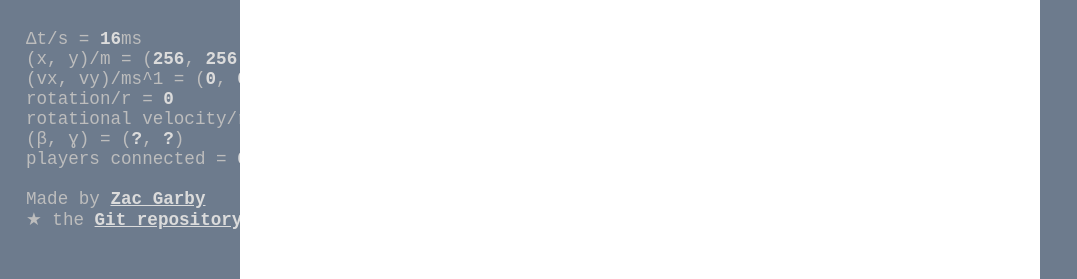
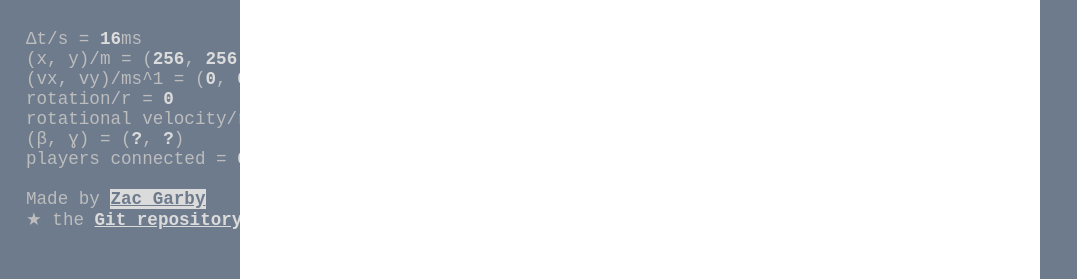
Before and after one commit to Petabyte918/multiplayer-game, a website: page public/index.html in a window 1280 px wide. In both pictures the pointer is over the link "Zac Garby". Shown: the top 279 px of the page, without its empty margins (0-1077 px from the left). Drawn offline with nearby package versions, Linux system fonts and the light colour scheme; no server answers; files whose address does not match are found by name.

Commit message:
Add a hover effect to links

```diff
--- a/public/styles.css
+++ b/public/styles.css
@@ -59,6 +59,11 @@ table.menu a {
     color: #dbdbdb;
 }
 
+table.menu a:hover {
+    background-color: #dbdbdb;
+    color: #6D7B8D;
+}
+
 table.menu input[type=submit] {
     display: block;
     margin-top: 5px;
```
